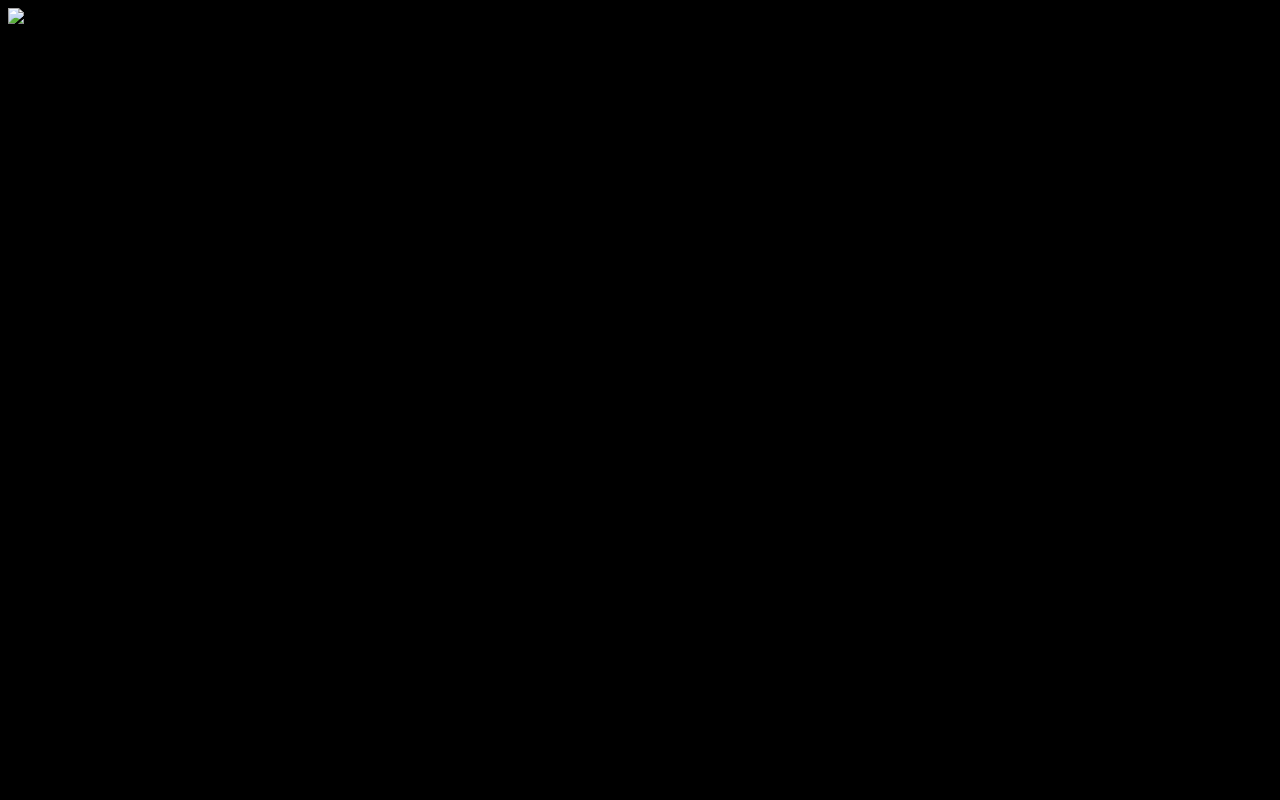
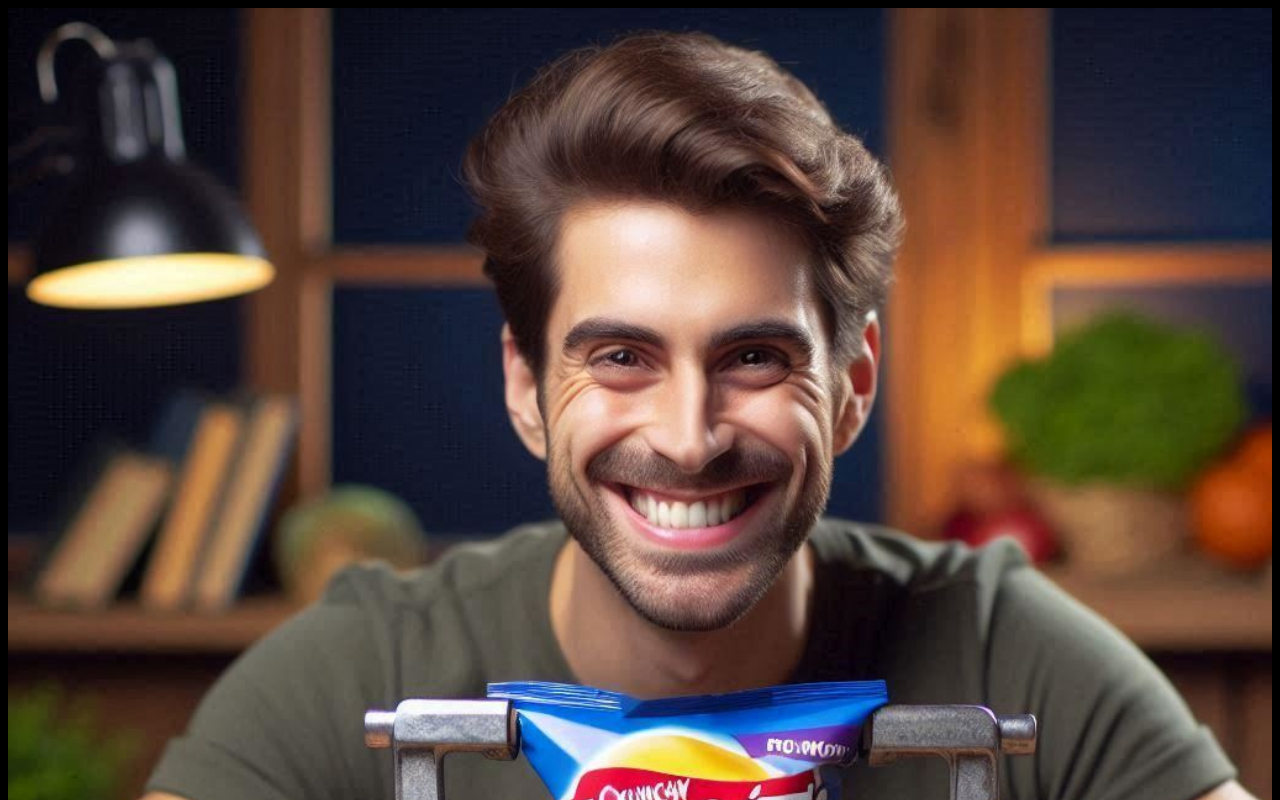
Before and after one commit to kenosando/chip-clamp, a plain HTML site: page index.html in a window 1280 px wide. Shown: the top 800 px of the page. Drawn offline with Linux system fonts and the light colour scheme.

Commit message:
Update index.html

```diff
--- a/index.html
+++ b/index.html
@@ -3,6 +3,6 @@
   <head>
   </head>
   <body style="background-color: black;">
-    <img src="your-image-url.jpg" style="width:100%;">
+    <img src="images/chipclamp.png" style="width:100%;">
   </body>
 </html>
```
